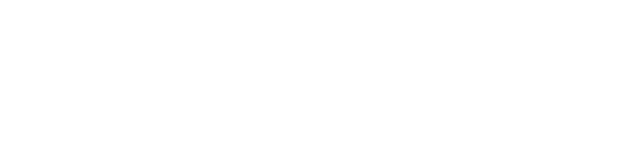
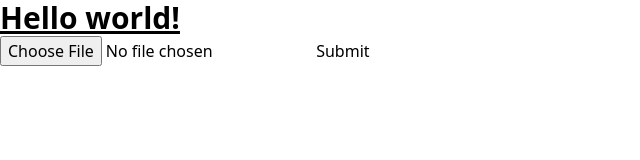
Before and after one commit to WanjohiWanjohi/phase-1-project, a website: page index.html in a window 1280 px wide. Shown: the whole page, without its empty margins (0-640 px from the left). Drawn offline with Linux system fonts and the light colour scheme.

Commit message:
Add in tailwind styling

```diff
--- a/index.html
+++ b/index.html
@@ -1,4 +1,22 @@
 <!DOCTYPE html>
 <html lang="en">
+  <meta charset="UTF-8">
+  <meta name="viewport" content="width=device-width, initial-scale=1.0">
+  <link href="dist/output.css" rel="stylesheet">
+  <title> Receipt Reader</title>
+    <body>
+      <h1 class="text-3xl font-bold underline">
+        Hello world!
+      </h1>
+    <form action="/">
+        <input type="file" id="myFile" name="filename">
+        <input type="submit" Submit/>
+      </form>
 
+
+      <div class="hidden">
+
+      </div>
+      <script src="src/index.js "></script>
+    </body>
 </html>
--- /dev/null
+++ b/package.json
@@ -0,0 +1,5 @@
+{
+  "devDependencies": {
+    "tailwindcss": "^3.1.4"
+  }
+}
--- /dev/null
+++ b/src/index.css
@@ -0,0 +1,3 @@
+@tailwind base;
+@tailwind components;
+@tailwind utilities;
--- a/src/index.js
+++ b/src/index.js
@@ -0,0 +1,8 @@
+const init = () => {
+
+}
+function uploadFile(){
+
+}
+
+document.addEventListener("DOMContentLoaded", init)
--- /dev/null
+++ b/tailwind.config.js
@@ -0,0 +1,8 @@
+/** @type {import('tailwindcss').Config} */
+module.exports = {
+  content: ["index.html"],
+  theme: {
+    extend: {},
+  },
+  plugins: [],
+}
```
Also changed, not shown: dist/output.css (added), 2 other files.
